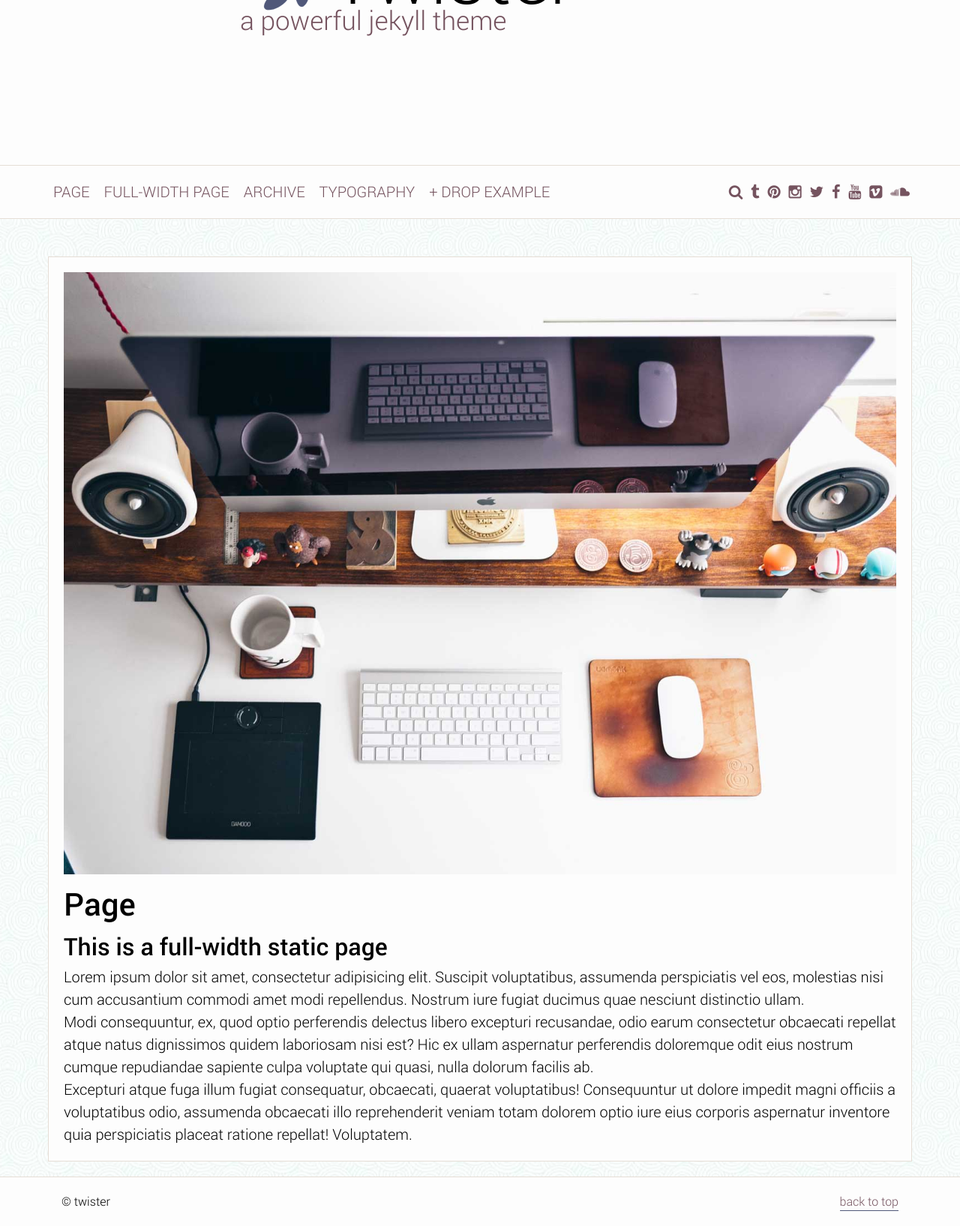
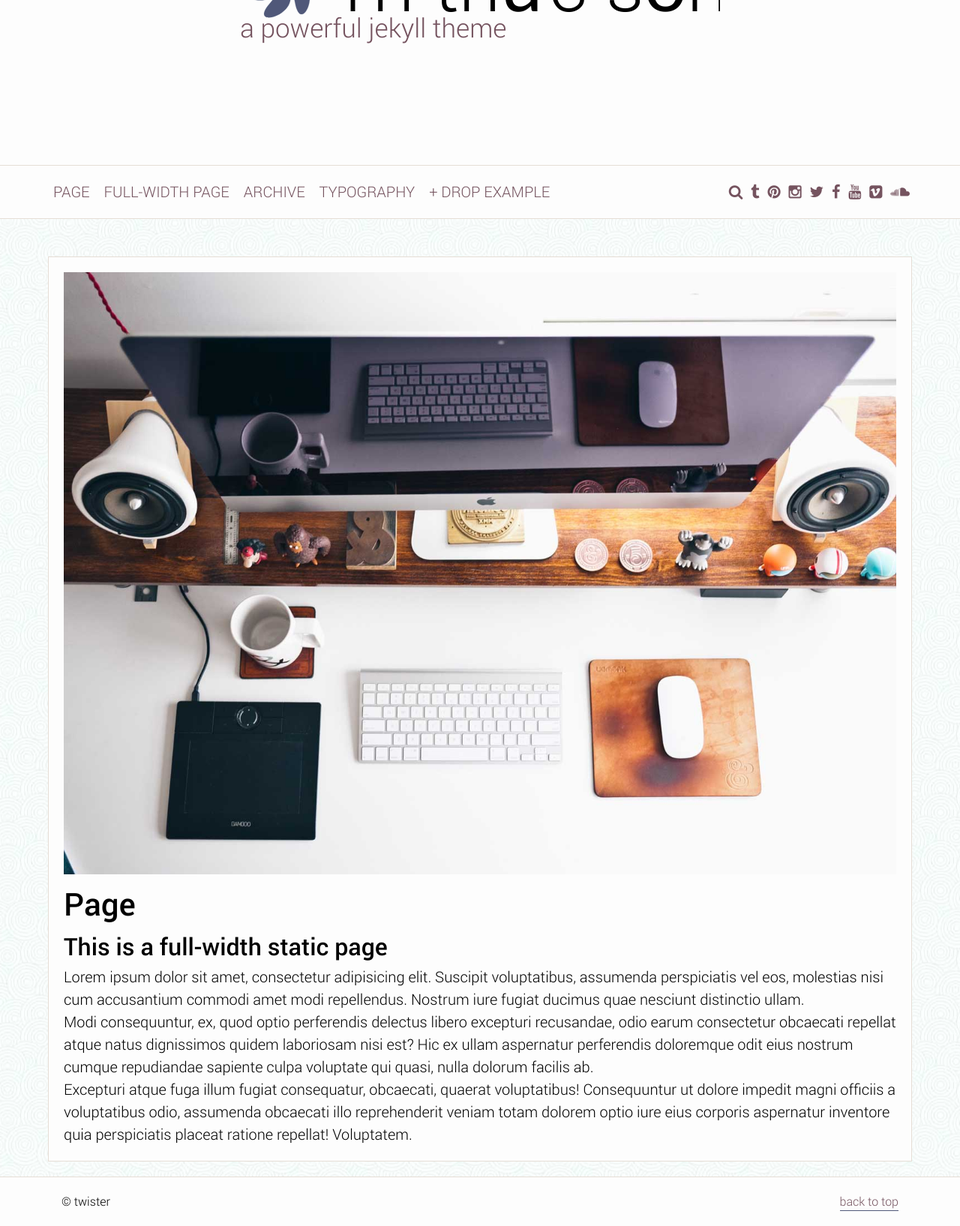
Before and after one commit to lamhongkhoa2/trithucsongcf, a Jekyll site: the page built from page-full/index.md, in a window 1280 px wide. Shown: the whole page at 75% size. Built offline with Jekyll 4.4.1, drawn with Linux system fonts in a browser that asks for light colours.

Commit message:
Update full.html

```diff
--- a/_includes/full.html
+++ b/_includes/full.html
@@ -1,8 +1,8 @@
 <svg xmlns:dc="http://purl.org/dc/elements/1.1/" xmlns:cc="http://creativecommons.org/ns#" xmlns:rdf="http://www.w3.org/1999/02/22-rdf-syntax-ns#" xmlns:svg="http://www.w3.org/2000/svg" xmlns="http://www.w3.org/2000/svg" version="1.1" viewBox="0 0 127.27984 28.97019" class="ts_full">
-  <g transform="translate(-292.0152,-402.88218)">
+  <g transform="translate(-292.0152,-400.88218)">
     <path class="icon" d="m 297.74177,394.32464 c -6.43839,7.45302 10.47423,2.57234 4.08373,-4.92179 -8.45201,-9.91167 4.56001,0.30634 -8.45598,-0.20531 -9.84128,-0.38685 4.51944,9.79291 6.39417,0.12411 2.47952,-12.78788 2.60362,3.75616 -5.11169,-6.73916 -5.83349,-7.93542 -4.83859,9.63922 3.88967,5.07655 11.54391,-6.03455 -1.31336,4.37751 2.08179,-8.19829 2.56705,-9.50845 -10.55305,2.227 -1.54383,6.20624 11.91551,5.26292 -4.24135,1.70251 7.70765,-3.48393 9.03454,-3.92143 -8.32085,-6.8622 -5.8148,2.66251 3.31449,12.5973 -3.97551,-2.25452 7.52949,3.85389 8.69884,4.61851 0.17712,-10.78402 -5.7071,-2.88615 -7.78241,10.44566 -0.71604,-4.51385 1.68147,8.28966 1.81274,9.68062 8.54172,-6.58525 -1.30184,-6.26148 -13.019,0.42823 3.08263,-3.37416 -5.43273,6.48315 z" transform="translate(2.1245714,0.11182024)" />
     <text x="316.02356" y="396.5386"  class="Tri thức sống" xml:space="preserve">
-        <tspan x="316.02356" y="396.5386">Twister</tspan>
+        <tspan x="316.02356" y="396.5386">Tri thức sống</tspan>
     </text>
     <text x="292.00629" y="403.45459" class="slogan" xml:space="preserve">
         <tspan x="292.00629" y="403.45459" id="tspan3790">a powerful jekyll theme</tspan>
```
